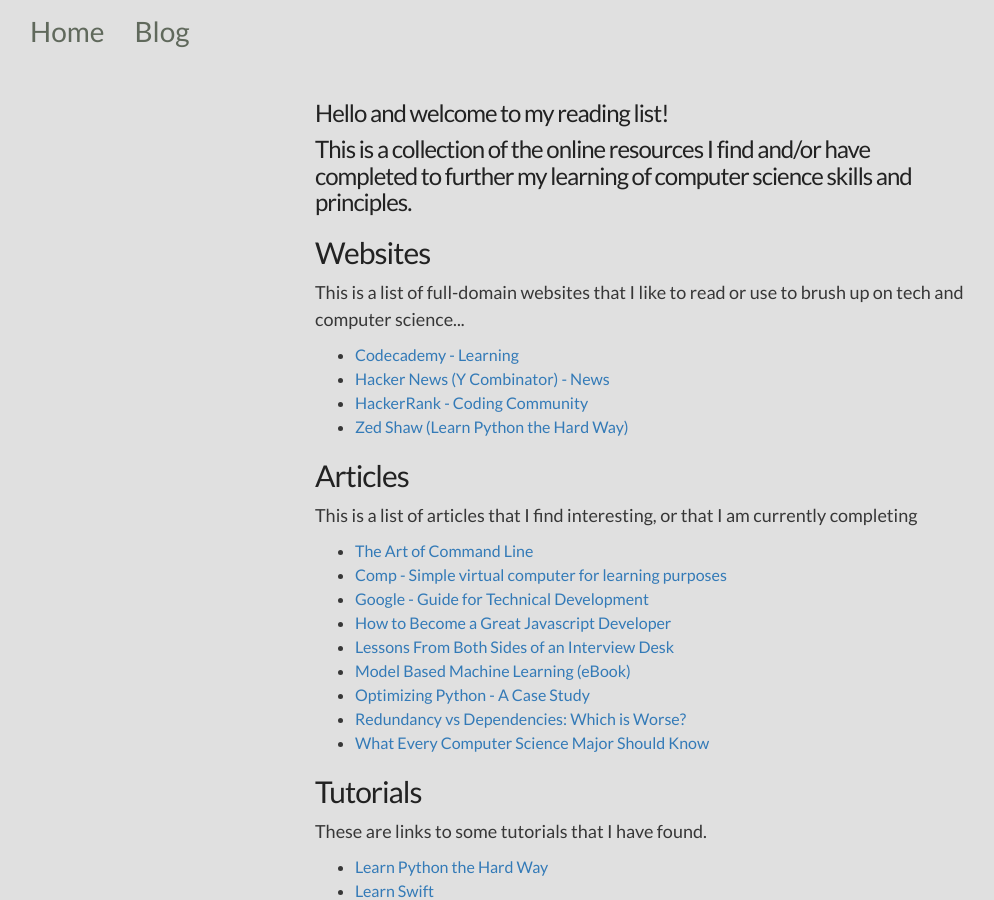
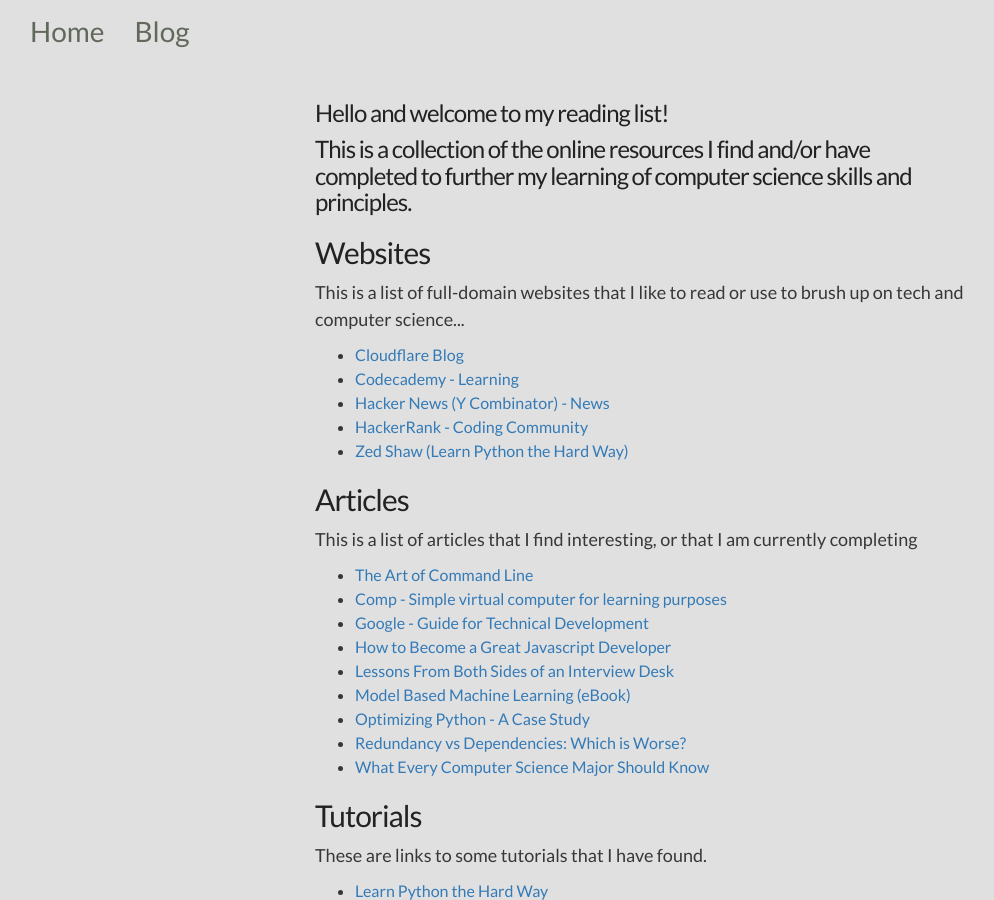
Before and after one commit to eric-cc-su/eric-cc-su.github.io, a Jekyll site: the page built from reading-list/index.html, in a window 1280 px wide and 900 px high. Shown: the whole window, without its empty margins (0-994 px from the left). Built offline with Jekyll 4.4.1, drawn with Linux system fonts in a browser that asks for light colours.

Commit message:
:pencil: Update Reading List

```diff
--- a/reading-list/index.html
+++ b/reading-list/index.html
@@ -13,6 +13,7 @@
     <h2 class="rlcat">Websites</h2>
     <p>This is a list of full-domain websites that I like to read or use to brush up on tech and computer science...</p>
     <ul>
+        <li><a href="https://blog.cloudflare.com/">Cloudflare Blog</a></li>
         <li><a href="http://www.codecademy.com/">Codecademy - Learning</a></li>
         <li><a href="https://news.ycombinator.com/news">Hacker News (Y Combinator) - News</a></li>
         <li><a href="https://www.hackerrank.com/">HackerRank - Coding Community</a></li>
```
